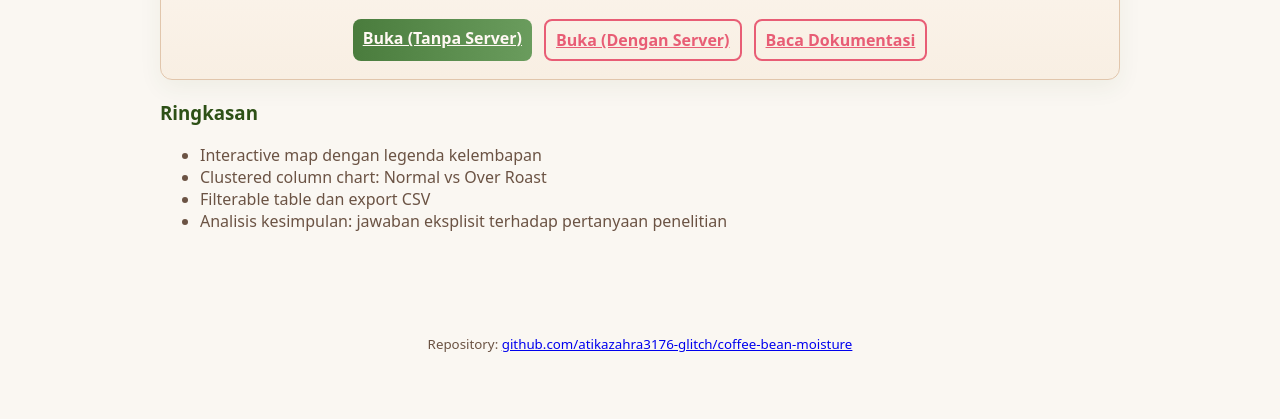
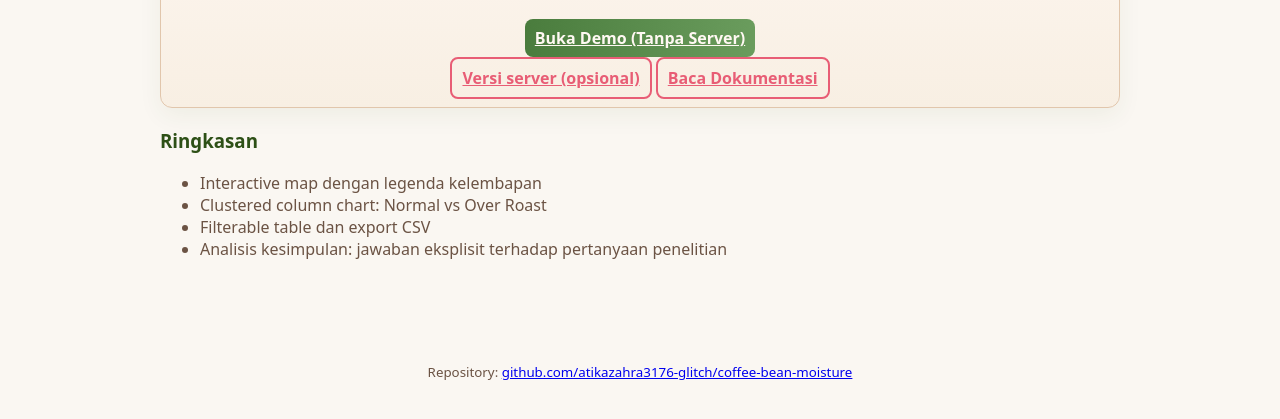
Before and after one commit to atikazahra3176-glitch/coffee-bean-moisture, a website: page index.html in a window 1280 px wide. Shown: the part 321-740 px from the top of the page. Drawn offline with Linux system fonts and the light colour scheme.

Commit message:
Make landing page open local demo by default; emphasize index_local.html in README

```diff
--- a/index.html
+++ b/index.html
@@ -26,9 +26,11 @@
         <h2>Selamat datang</h2>
         <p>Website ini menampilkan analisis kelembapan udara per provinsi di Indonesia dan perbandingan kadar air biji kopi (Normal vs Over Roast). Pilih cara Anda ingin melihat data:</p>
         <div class="entry-buttons">
-          <a href="index_local.html" class="btn">Buka (Tanpa Server)</a>
-          <a href="viz.html" class="btn ghost">Buka (Dengan Server)</a>
-          <a href="README.md" class="btn ghost">Baca Dokumentasi</a>
+          <a href="index_local.html" class="btn primary">Buka Demo (Tanpa Server)</a>
+        </div>
+        <div style="margin-top:10px; text-align:center;">
+          <a href="viz.html" class="btn ghost small">Versi server (opsional)</a>
+          <a href="README.md" class="btn ghost small">Baca Dokumentasi</a>
         </div>
       </div>
 
```
Also changed, not shown: README.md.
